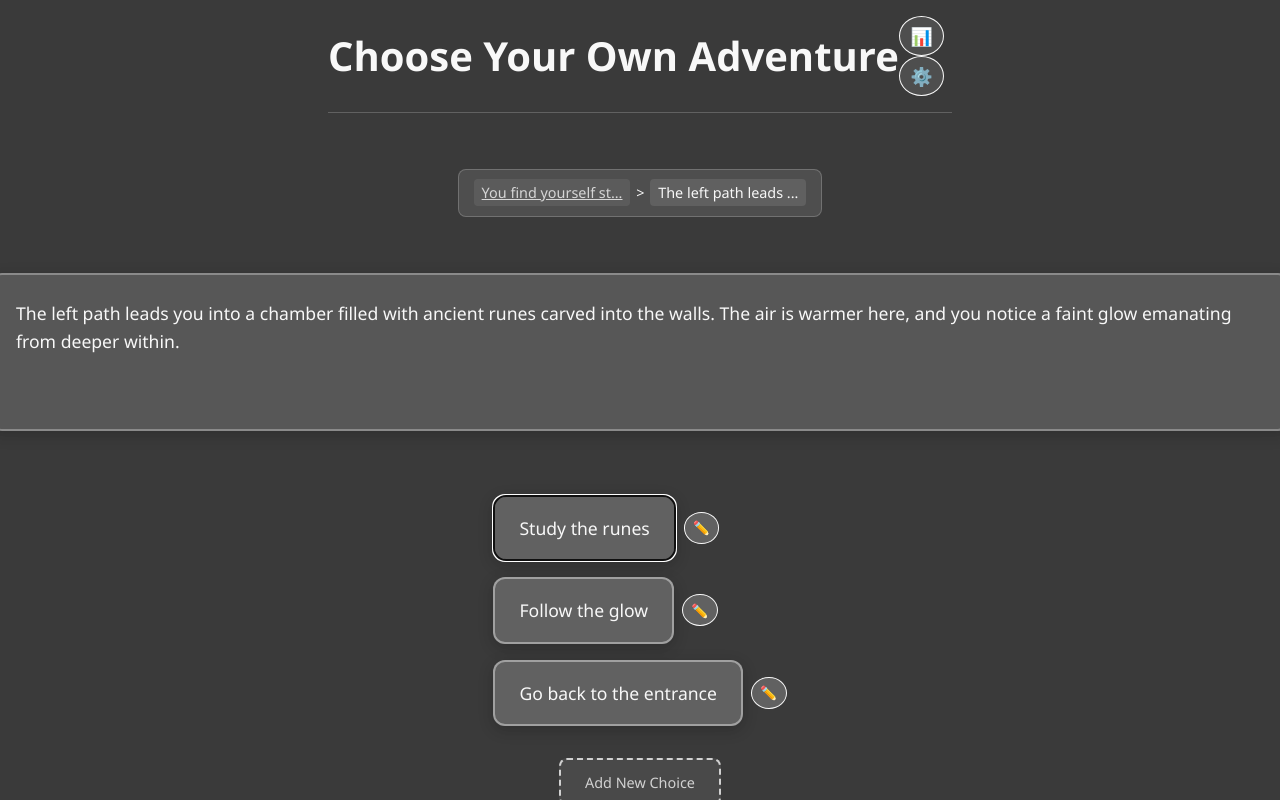
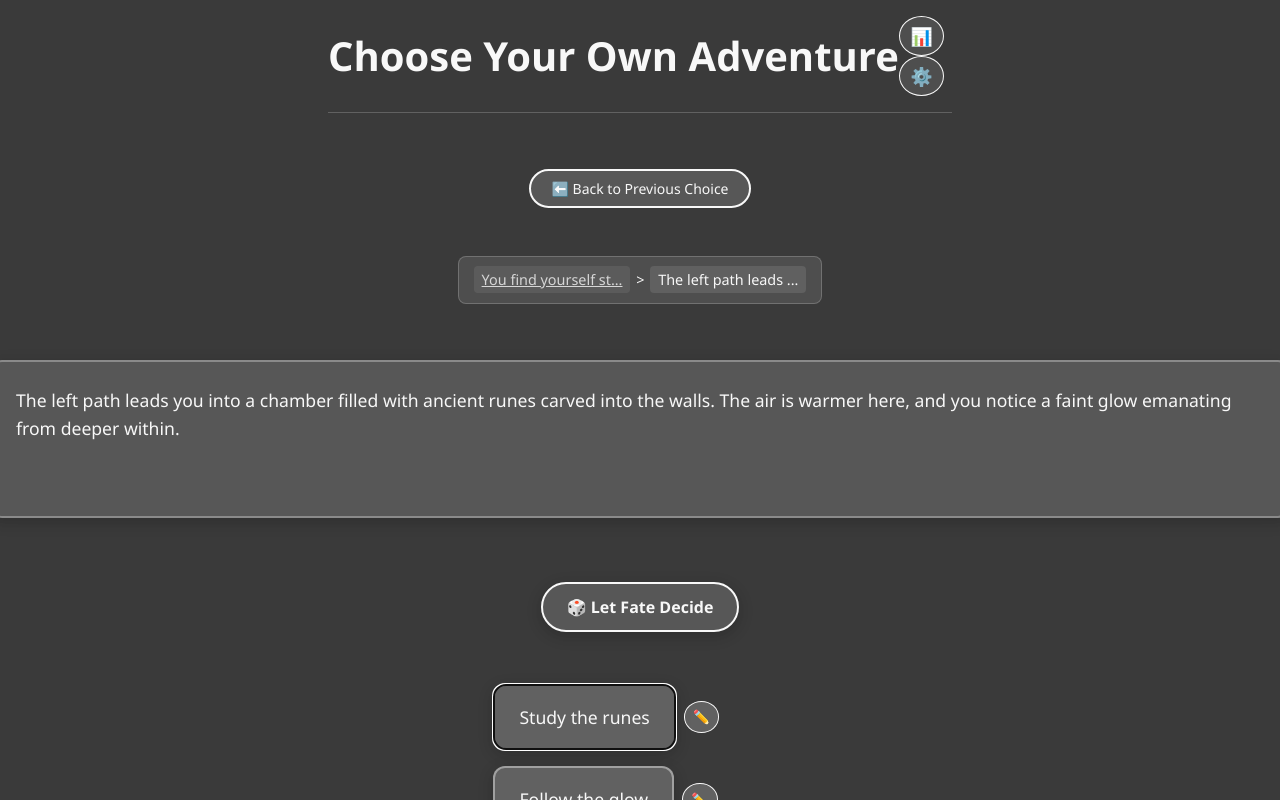
Before and after one commit to pursuingpareto/story, a React (Vite) app: page / in a window 1280 px wide. Both pictures are taken after a click on the button "Take the left path". Built offline with nearby package versions, Linux system fonts and the light colour scheme.

Commit message:
Added a random choice select button

```diff
--- a/src/App.jsx
+++ b/src/App.jsx
@@ -702,6 +702,29 @@ function App() {
       const lastEntry = newHistory.pop();
       setHistory(newHistory);
       setCurrentNodeId(lastEntry.nodeId);
+    }
+  }
+
+  // Random choice selection function
+  function makeRandomChoice() {
+    if (currentNode.options && currentNode.options.length > 0) {
+      const randomIndex = Math.floor(Math.random() * currentNode.options.length);
+      const randomOption = currentNode.options[randomIndex];
+
+      // Add some visual feedback
+      const choiceButtons = document.querySelectorAll('.choice-button');
+      if (choiceButtons[randomIndex]) {
+        choiceButtons[randomIndex].style.transform = 'scale(1.1)';
+        choiceButtons[randomIndex].style.boxShadow = '0 0 20px rgba(255, 255, 255, 0.8)';
+
+        setTimeout(() => {
+          choiceButtons[randomIndex].style.transform = 'scale(1)';
+          choiceButtons[randomIndex].style.boxShadow = 'none';
+          handleChoice(randomOption);
+        }, 1000);
+      } else {
+        handleChoice(randomOption);
+      }
     }
   }
 
@@ -1136,6 +1159,43 @@ function App() {
         </div>
       </div>
 
+      {/* Quick Back Button - Always Visible */}
+      {history.length > 0 && (
+        <div style={{
+          display: 'flex',
+          justifyContent: 'center',
+          marginBottom: '16px'
+        }}>
+          <button
+            onClick={goBack}
+            style={{
+              color: getTextColor(currentNode.color),
+              background: 'rgba(255, 255, 255, 0.15)',
+              border: `2px solid ${getTextColor(currentNode.color)}`,
+              borderRadius: '20px',
+              padding: '8px 20px',
+              fontSize: '14px',
+              fontWeight: '500',
+              cursor: 'pointer',
+              transition: 'all 0.3s ease',
+              display: 'flex',
+              alignItems: 'center',
+              gap: '8px'
+            }}
+            onMouseEnter={(e) => {
+              e.target.style.background = 'rgba(255, 255, 255, 0.25)';
+              e.target.style.transform = 'translateY(-2px)';
+            }}
+            onMouseLeave={(e) => {
+              e.target.style.background = 'rgba(255, 255, 255, 0.15)';
+              e.target.style.transform = 'translateY(0)';
+            }}
+          >
+            ⬅️ Back to Previous Choice
+          </button>
+        </div>
+      )}
+
       {/* Variables Panel */}
       {showVariablesPanel && (
         <div className="variables-panel" style={{
@@ -1702,6 +1762,46 @@ function App() {
           width: '100%',
         }}
       />
+
+      {/* Random Choice Button */}
+      {currentNode.options && currentNode.options.length > 0 && (
+        <div style={{
+          display: 'flex',
+          justifyContent: 'center',
+          marginBottom: '20px'
+        }}>
+          <button
+            onClick={makeRandomChoice}
+            style={{
+              color: getTextColor(currentNode.color),
+              background: 'rgba(255, 255, 255, 0.15)',
+              border: `2px solid ${getTextColor(currentNode.color)}`,
+              borderRadius: '25px',
+              padding: '12px 24px',
+              fontSize: '16px',
+              fontWeight: 'bold',
+              cursor: 'pointer',
+              transition: 'all 0.3s ease',
+              display: 'flex',
+              alignItems: 'center',
+              gap: '10px',
+              boxShadow: '0 4px 15px rgba(0, 0, 0, 0.2)'
+            }}
+            onMouseEnter={(e) => {
+              e.target.style.background = 'rgba(255, 255, 255, 0.25)';
+              e.target.style.transform = 'translateY(-2px)';
+              e.target.style.boxShadow = '0 6px 20px rgba(0, 0, 0, 0.3)';
+            }}
+            onMouseLeave={(e) => {
+              e.target.style.background = 'rgba(255, 255, 255, 0.15)';
+              e.target.style.transform = 'translateY(0)';
+              e.target.style.boxShadow = '0 4px 15px rgba(0, 0, 0, 0.2)';
+            }}
+          >
+            🎲 Let Fate Decide
+          </button>
+        </div>
+      )}
 
       {/* Choice buttons */}
       <div className="choice-buttons">
@@ -2082,17 +2182,31 @@ function App() {
       </div>
 
       {/* Navigation buttons */}
-      <div className="navigation-buttons">
+      <div className="navigation-buttons" style={{
+        display: 'flex',
+        gap: '12px',
+        justifyContent: 'center',
+        marginBottom: '16px'
+      }}>
         <button
           className="nav-button"
           onClick={goBack}
           disabled={history.length === 0}
           style={{
             color: getTextColor(currentNode.color),
-            borderColor: getTextColor(currentNode.color)
+            borderColor: getTextColor(currentNode.color),
+            background: history.length > 0 ? 'rgba(255, 255, 255, 0.2)' : 'rgba(255, 255, 255, 0.1)',
+            padding: '12px 24px',
+            fontSize: '16px',
+            fontWeight: 'bold',
+            borderRadius: '8px',
+            border: `2px solid ${getTextColor(currentNode.color)}`,
+            cursor: history.length > 0 ? 'pointer' : 'not-allowed',
+            opacity: history.length > 0 ? 1 : 0.5,
+            transition: 'all 0.3s ease'
           }}
         >
-          Go Back
+          ⬅️ Go Back {history.length > 0 && `(${history.length} step${history.length > 1 ? 's' : ''})`}
         </button>
       </div>
 
```
